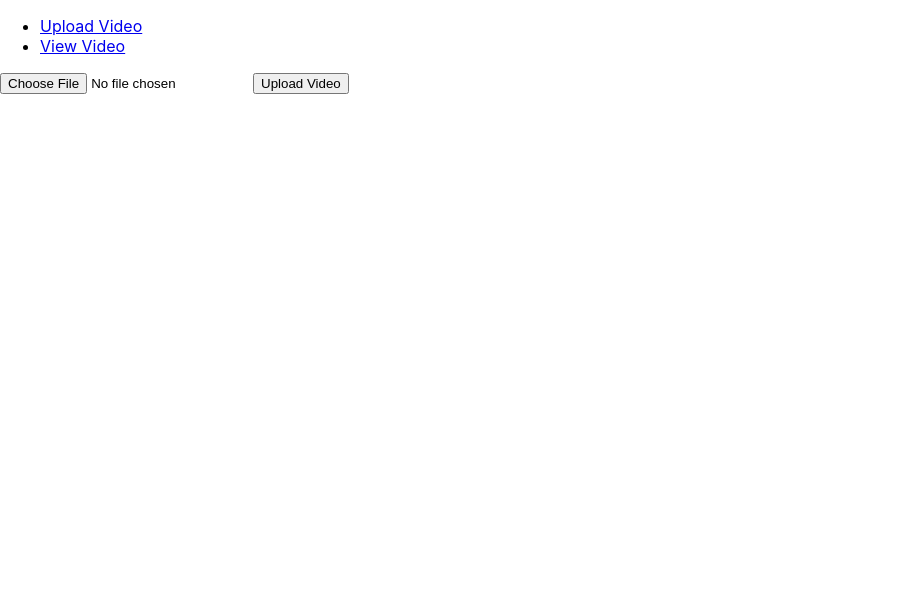
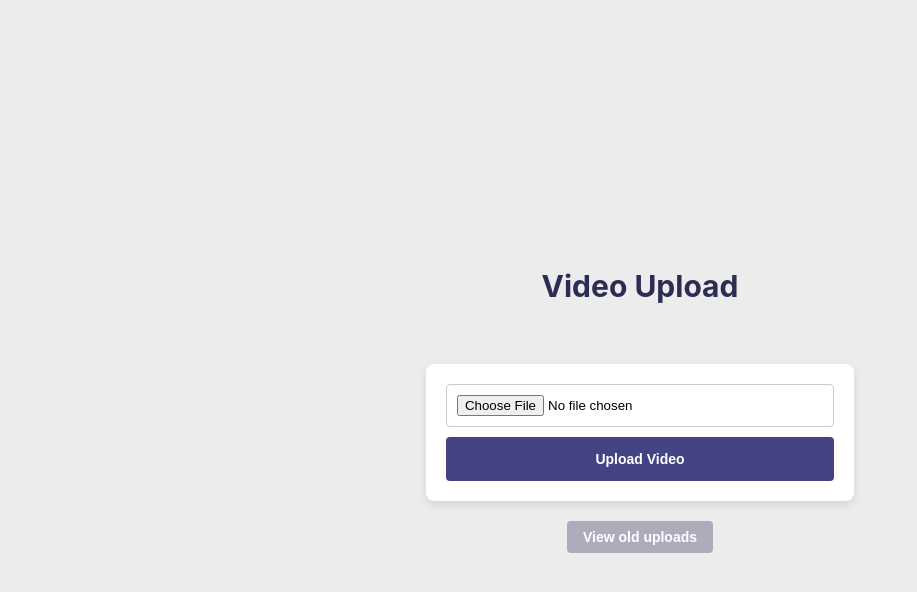
Before and after one commit to jgrk28/DetectionApp, a React (Create React App) app in the folder client/: page / in a window 1280 px wide. Shown: the top 592 px of the page, without its empty margins (0-917 px from the left). Built offline with nearby package versions, Linux system fonts and the light colour scheme.

Commit message:
Update styles and layout
Use simple navigation buttons instead of a menu

```diff
--- a/client/src/App.css
+++ b/client/src/App.css
@@ -1,38 +1,103 @@
-.App {
-  text-align: center;
-}
-
-.App-logo {
-  height: 40vmin;
-  pointer-events: none;
-}
-
-@media (prefers-reduced-motion: no-preference) {
-  .App-logo {
-    animation: App-logo-spin infinite 20s linear;
-  }
-}
-
-.App-header {
-  background-color: #282c34;
+.page-container {
+  background-color: #ECECEC;
   min-height: 100vh;
   display: flex;
   flex-direction: column;
   align-items: center;
   justify-content: center;
-  font-size: calc(10px + 2vmin);
-  color: white;
 }
 
-.App-link {
-  color: #61dafb;
+.page-title {
+  display: flex;
+  align-items: center;
+  font-size: 30px;
+  padding: 20px;
+  color: #2C2C54;
 }
 
-@keyframes App-logo-spin {
-  from {
-    transform: rotate(0deg);
+button {
+  border: 0px;
+  border-radius: 4px;
+  cursor: pointer;
+  font-size: 14px;
+  font-weight: 600;
+  line-height: 20px;
+}
+
+.nav-button {
+  background-color: #acacbc;
+  box-sizing: border-box;
+  color: #fff;
+  padding: 6px 16px;
+  margin: 0 0 20px 0;
+}
+
+.nav-button:hover {
+  background-color: #9898b4;
+}
+
+.nav-button:disabled {
+  background-color: #acacbc80;
+  color: rgba(255, 255, 255, .8);
+  cursor: default;
+}
+
+.form-container {
+  max-width: 600px;
+  margin: 20px auto;
+  padding: 20px;
+  background: #fff;
+  box-shadow: 0 4px 8px rgba(0,0,0,0.1);
+  border-radius: 8px;
+
+  input[type="file"] {
+    width: 100%;
+    padding: 10px;
+    margin-bottom: 10px;
+    border: 1px solid #ccc;
+    border-radius: 4px;
+    box-sizing: border-box;
   }
-  to {
-    transform: rotate(360deg);
+
+  button {
+    width: 100%;
+    padding: 12px;
+    background-color: #444484;
+    color: white;
+  }
+
+  button:hover {
+    background-color: #2C2C54;
+  }
+
+  button:disabled {
+    background-color: #44448480;
+    color: rgba(255, 255, 255, .8);
+    cursor: default;
   }
 }
+
+.dropdown-menu {
+  width: 30%;
+  padding: 8px 12px;
+  border: 1px solid #ccc;
+  border-radius: 4px;
+  background-color: white;
+  color: #333;
+  font-size: 16px;
+  box-shadow: 0 2px 5px rgba(0,0,0,0.1);
+  cursor: pointer;
+}
+
+.dropdown-menu:disabled {
+  background-color: #f3f3f3;
+  color: #aaa;
+  cursor: default;
+}
+
+.rerun-frame {
+  width: 640px;
+  height: 480px;
+  padding: 20px;
+  border: none;
+}
--- a/client/src/App.js
+++ b/client/src/App.js
@@ -2,8 +2,7 @@ import './App.css';
 import {
   BrowserRouter as Router,
   Routes,
-  Route,
-  Link
+  Route
 } from 'react-router-dom';
 import VideoUpload from './VideoUpload';
 import VideoViewer from './VideoViewer';
@@ -11,23 +10,10 @@ import VideoViewer from './VideoViewer';
 function App() {
   return (
     <Router>
-      <div>
-        <nav>
-          <ul>
-            <li>
-              <Link to="/">Upload Video</Link>
-            </li>
-            <li>
-              <Link to="/view">View Video</Link>
-            </li>
-          </ul>
-        </nav>
-
         <Routes>
           <Route path="/" element={<VideoUpload />} />
           <Route path="/view" element={<VideoViewer />} />
         </Routes>
-      </div>
     </Router>
   );
 }
--- a/client/src/VideoUpload.js
+++ b/client/src/VideoUpload.js
@@ -46,11 +46,13 @@ function VideoUpload() {
   };
 
   return (
-    <div>
-      <form onSubmit={handleSubmit}>
+    <div className="page-container">
+      <h1 className="page-title">Video Upload</h1>
+      <form className="form-container" onSubmit={handleSubmit}>
         <input type="file" accept="video/*" onChange={handleVideoChange} disabled={uploading} />
         <button type="submit" disabled={uploading}>Upload Video</button>
       </form>
+      <button className="nav-button" onClick={() => navigate('/view')} disabled={uploading}>View old uploads</button>
     </div>
   );
 }
--- a/client/src/VideoViewer.js
+++ b/client/src/VideoViewer.js
@@ -1,10 +1,13 @@
 import React, { useState, useEffect } from 'react';
+import { useNavigate } from 'react-router-dom';
 
 function VideoViewer() {
   const [videos, setVideos] = useState([]);
   const [selectedVideo, setSelectedVideo] = useState('');
   const [loading, setLoading] = useState(false);
   const [key, setKey] = useState(0);
+
+  const navigate = useNavigate();
 
   useEffect(() => {
     fetch(`http://${process.env.REACT_APP_API_HOST}:${process.env.REACT_APP_API_PORT}/api/videos/`)
@@ -44,9 +47,9 @@ function VideoViewer() {
   }, [selectedVideo]);
 
   return (
-    <div>
-      <h1>Video Viewer</h1>
-      <select onChange={(e) => setSelectedVideo(e.target.value)} value={selectedVideo} disabled={loading}>
+    <div className="page-container">
+      <h1 className="page-title">Video Viewer</h1>
+      <select className="dropdown-menu" onChange={(e) => setSelectedVideo(e.target.value)} value={selectedVideo} disabled={loading}>
         {videos.map((video, index) => (
           <option key={index} value={video.id}>
             {video.file_name}
@@ -55,13 +58,13 @@ function VideoViewer() {
       </select>
       {selectedVideo &&
       <iframe
+        className="rerun-frame"
         title="Rerun Web Viewer"
         key={key}
-        width={1000}
-        height={600}
         src={`http://${process.env.REACT_APP_RR_HOST}:${process.env.REACT_APP_RR_WEBPORT}/?url=ws://${process.env.REACT_APP_RR_HOST}:${process.env.REACT_APP_RR_WSPORT}`}
         />
       }
+      <button className="nav-button" onClick={() => navigate('/')} disabled={loading}>Upload another video</button>
     </div>
   );
 }
```
